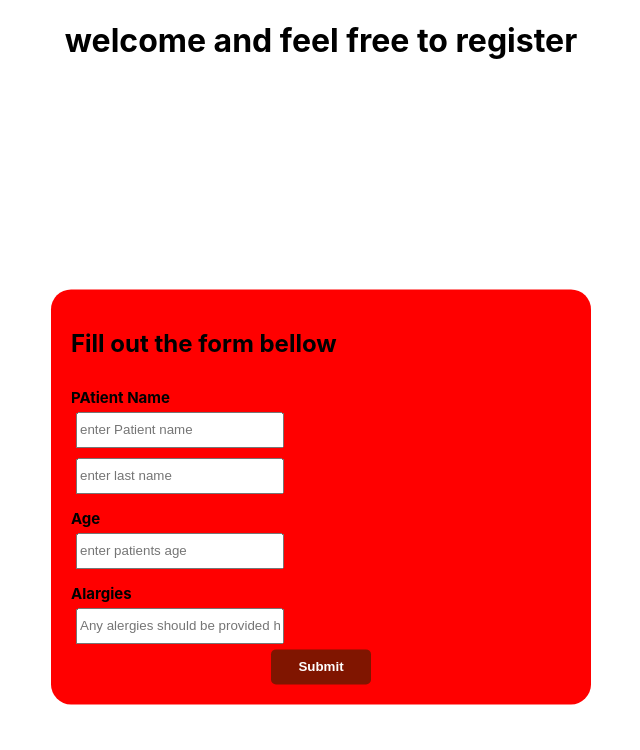
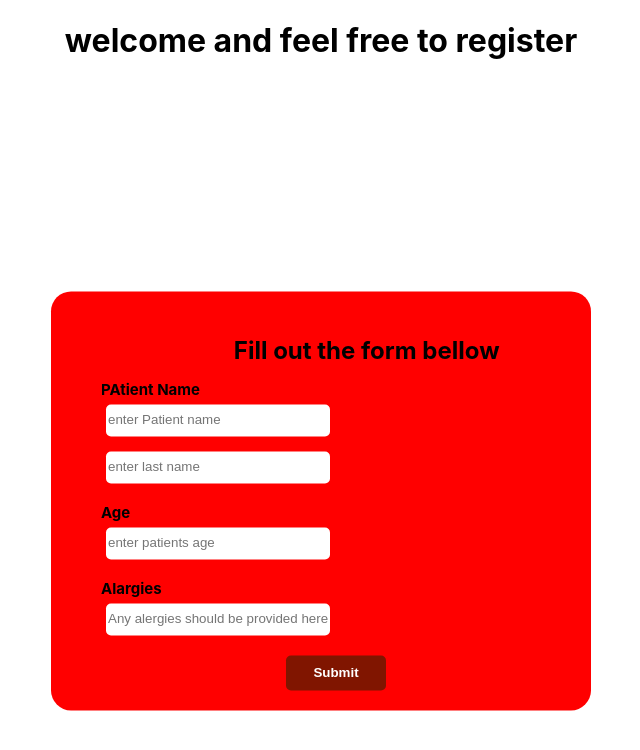
Before and after one commit to Kris-Ekiteles/Hospital-system, a React (Create React App) app: page /Registration in a window 1280 px wide. Shown: the top 750 px of the page, without its empty margins (319-959 px from the left). Built offline with nearby package versions, Linux system fonts and the light colour scheme.

Commit message:
homepage button styling

```diff
--- a/src/Pages/Home.css
+++ b/src/Pages/Home.css
@@ -1,3 +1,20 @@
+/* this for the home page */
+/* Home page buttons */
+.CTA {
+    display: flex;
+    align-items: center;
+    justify-content: center;
+    gap: 30px;
+}
+.CTA button{
+    height: 35px;
+    width: 250px;
+    border-radius: 10px;
+    border: 1px solid black;
+}
+
+
+/* Registration page */
 form{
     background-color: red;
     height: fit-content;
@@ -8,10 +25,16 @@ form{
     margin: auto;
     padding: 20px;
 }
+form h2{
+    transform: translate(50%, 50%);
+    margin-top: 10px;
+}
+
 .form-group{
     display: flex;
     flex-direction: column;
     align-items: flex-start;
+    margin-left: 30px;
 }
 form label{
     font-size: 15px;
@@ -20,14 +43,16 @@ form label{
 }
 form input{
     height: 30px;
-    width: 200px;
+    width: 220px;
     margin: 5px;
+    margin-bottom: 10px;
     outline: none;
+    border-radius: 5px;
+    border: none;
 }
 .form-group button{
     height: 35px;
     width: 100px;
-    margin-top: 15px;
     background-color: rgb(128, 21, 0);
     color: white;
     font-weight: bold;
@@ -35,4 +60,5 @@ form input{
     border-radius: 5px;
     cursor: pointer;
     margin: auto;
+    margin-top: 10px;
 }
```
